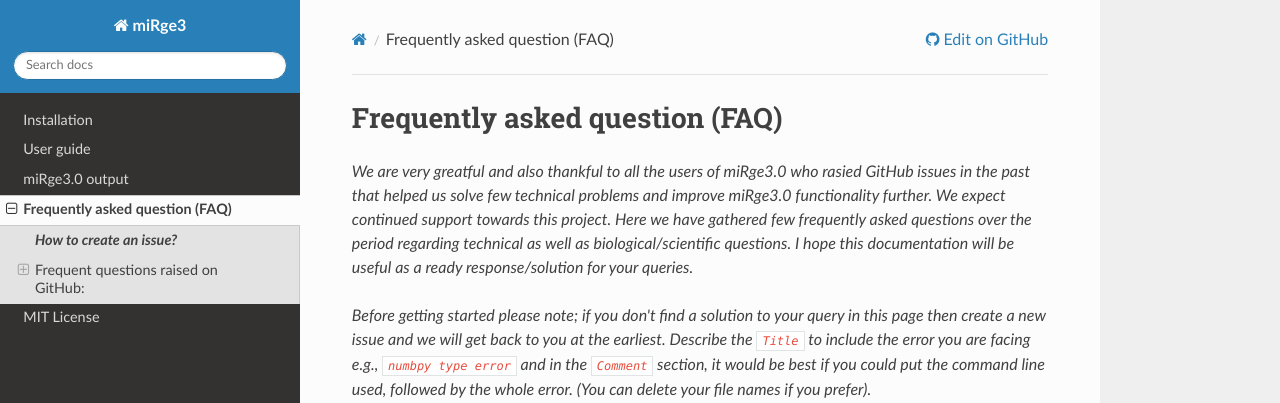
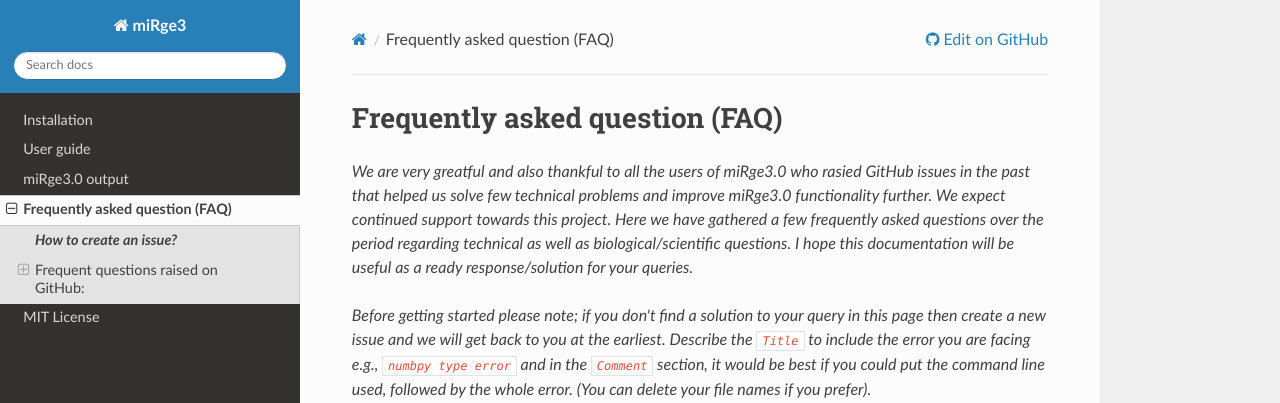
Before and after one commit to mhalushka/miRge3.0, a Sphinx documentation site: the page built from docs/source/faqs.md, in a window 1280 px wide and 900 px high. Shown: the top 403 px of the window. Built offline with Sphinx 7.4.7 and the Read the Docs theme 2.0.0, drawn with Linux system fonts in a browser that asks for light colours.

Commit message:
Update faqs.md

```diff
--- a/docs/source/faqs.md
+++ b/docs/source/faqs.md
@@ -1,7 +1,7 @@
 # Frequently asked question (FAQ)
 
 
-_We are very greatful and also thankful to all the users of miRge3.0 who rasied GitHub issues in the past that helped us solve few technical problems and improve miRge3.0 functionality further. We expect continued support towards this project. Here we have gathered few frequently asked questions over the period regarding technical as well as biological/scientific questions. I hope this documentation will be useful as a ready response/solution for your queries._
+_We are very greatful and also thankful to all the users of miRge3.0 who rasied GitHub issues in the past that helped us solve few technical problems and improve miRge3.0 functionality further. We expect continued support towards this project. Here we have gathered a few frequently asked questions over the period regarding technical as well as biological/scientific questions. I hope this documentation will be useful as a ready response/solution for your queries._
 
 *Before getting started please note; if you don't find a solution to your query in this page then create a new issue and we will get back to you at the earliest. Describe the `Title` to include the error you are facing e.g., `numbpy type error` and in the `Comment` section, it would be best if you could put the command line used, followed by the whole error. (You can delete your file names if you prefer).*
 
```
